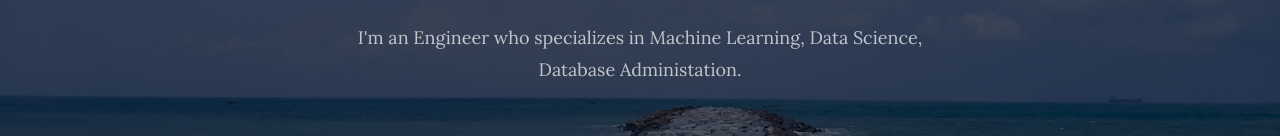
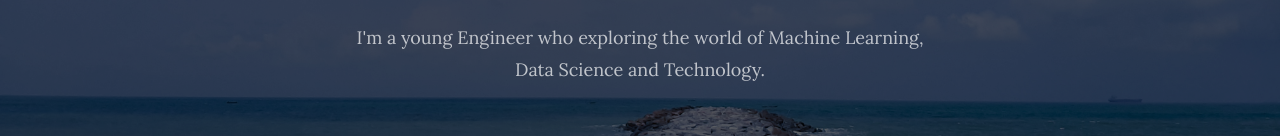
Before and after one commit to EyimofeP/eyimofep.github.io, a plain HTML site: page index.html in a window 1280 px wide. Shown: the part 424-560 px from the top of the page. Drawn offline with Linux system fonts and the light colour scheme; files whose address does not match are found by name.

Commit message:
Updated mini-bio on home page

```diff
--- a/index.html
+++ b/index.html
@@ -94,7 +94,7 @@
             <div class="col-md-12 text-center">
               <div class="slides-text probootstrap-animate" data-animate-effect="fadeIn">
                 <h2>Hello, I'm Eyimofe Pinnick</h2>
-                <p>I'm an Engineer who specializes in Machine Learning, Data Science, Database Administation.</p>
+                <p>I'm a young Engineer who exploring the world of Machine Learning, Data Science and Technology.</p>
               </div>
             </div>
           </div>
```
